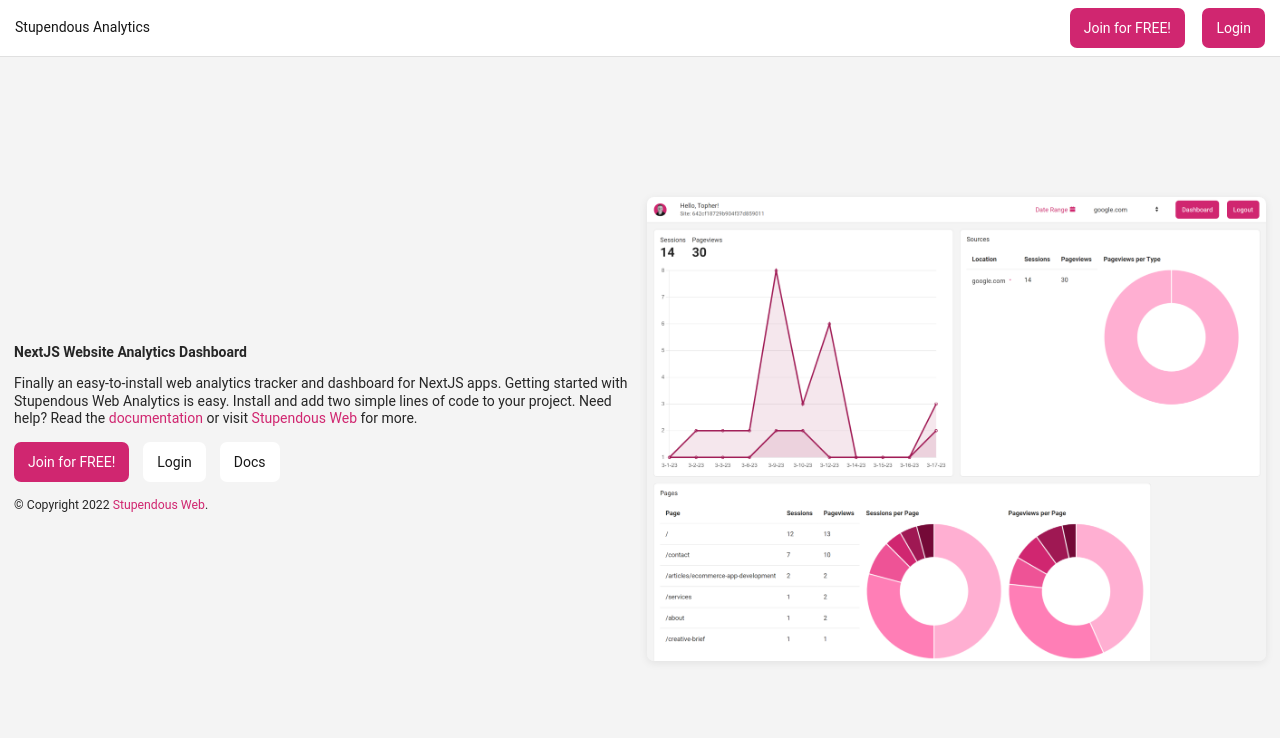
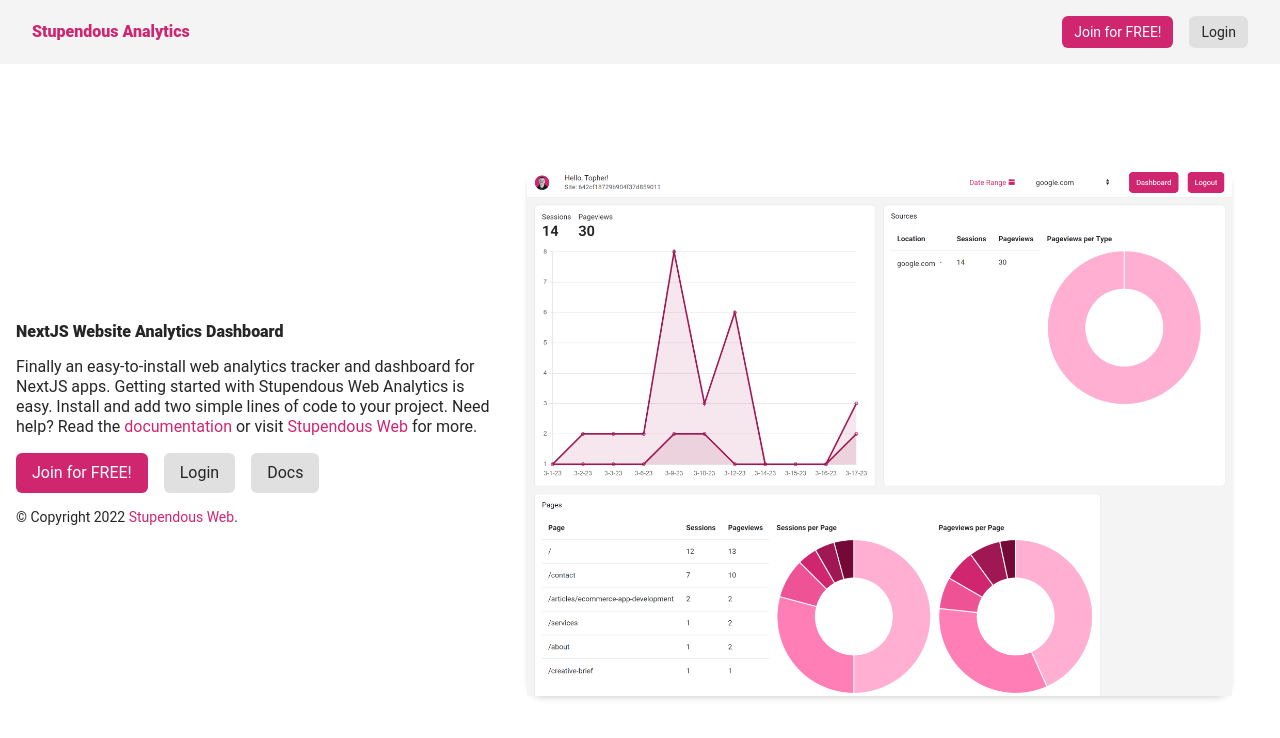
Before and after one commit to stupendous-web/stupendous-analytics, a Next.js app: page / in a window 1280 px wide. Shown: the top 738 px of the page. Built offline with nearby package versions, Linux system fonts and the light colour scheme; no server answers; a web font is replaced by a local one.

Commit message:
Think twice, code once.

```diff
--- a/components/Navigation.js
+++ b/components/Navigation.js
@@ -1,9 +1,10 @@
-import Link from "next/link";
+import NextLink from "next/link";
 import { useRouter } from "next/router";
 import { signOut, useSession } from "next-auth/react";
 import gravatar from "gravatar";
 
 import Filters from "./Filters";
+import { Box, Button, Flex, Heading, Link } from "@chakra-ui/react";
 
 export default function Navigation() {
   const router = useRouter();
@@ -11,82 +12,85 @@
   const { data: session } = useSession();
 
   return (
-    <nav className={"uk-navbar-container"} data-uk-navbar={""}>
+    <Flex align={"center"} bg={"gray.50"} px={8}>
       {router.pathname === "/app/dashboard" ? (
-        <div className={"uk-navbar-left"}>
-          <div className={"uk-navbar-item"}>
-            <Link href={"https://en.gravatar.com/connect"} target={"_blank"}>
+        <>
+          <Link
+            as={NextLink}
+            href={"https://en.gravatar.com/connect"}
+            target={"_blank"}
+          >
             <img
               src={gravatar.url(session?.user?.email)}
-                className={"uk-border-circle"}
-                style={{ width: "2rem" }}
+              style={{ width: "2rem", borderRadius: "1rem" }}
             />
           </Link>
-          </div>
-          <div className={"uk-navbar-item"}>
-            <div>
           <div>Hello, {session?.user?.name}!</div>
           <div className={"uk-text-small uk-text-muted"}>
             Site: {session?.user?.sites?.[0]?._id}
           </div>
-            </div>
-          </div>
-        </div>
+        </>
       ) : (
         <Link
+          as={NextLink}
           href={"/"}
           title={
             "NextJS Website Analytics Dashboard | Stupendous Web | If you want to build community, build stupendous software"
           }
-          className={"uk-navbar-item uk-logo"}
         >
-          Stupendous Analytics
+          <Heading pt={4}>Stupendous Analytics</Heading>
         </Link>
       )}
-      <div className={"uk-navbar-right"}>
+      <Box ml={"auto"}>
         {!!session?.user ? (
           <>
             {router.pathname === "/app/dashboard" && <Filters />}
-            <div className={"uk-navbar-item"}>
+            <>
               {router.pathname !== "/app/dashboard" && (
                 <Link
+                  as={NextLink}
                   href={"/app/dashboard"}
                   className={"uk-button uk-button-primary uk-margin-right"}
                 >
+                  <Button colorScheme={"primary"} mr={4}>
                     Dashboard
+                  </Button>
                 </Link>
               )}
-              <div
-                className={"uk-button uk-button-primary"}
+              <Button
+                colorScheme={"primary"}
                 onClick={() => signOut({ callbackUrl: "/" })}
               >
                 Logout
-              </div>
-            </div>
+              </Button>
+            </>
           </>
         ) : (
-          <div className={"uk-navbar-item"}>
+          <>
             <Link
+              as={NextLink}
               href={"/register"}
               title={
                 "Join for FREE! | NextJS Website Analytics Dashboard | Stupendous Web"
               }
-              className={"uk-button uk-button-primary uk-margin-right"}
             >
+              <Button colorScheme={"primary"} size={"sm"} mt={4} mr={4}>
                 Join for FREE!
+              </Button>
             </Link>
             <Link
               href={"/login"}
               title={
                 "Login | NextJS Website Analytics Dashboard | Stupendous Web"
               }
-              className={"uk-button uk-button-primary"}
             >
+              <Button colorScheme={"gray"} size={"sm"} mt={4}>
                 Login
+              </Button>
             </Link>
-          </div>
+          </>
         )}
-      </div>
-    </nav>
+      </Box>
+    </Flex>
   );
 }
--- a/package.json
+++ b/package.json
@@ -10,6 +10,9 @@
     "lint": "next lint"
   },
   "dependencies": {
+    "@chakra-ui/react": "^2.6.1",
+    "@emotion/react": "^11.11.0",
+    "@emotion/styled": "^11.11.0",
     "axios": "^1.1.3",
     "bcrypt": "^5.1.0",
     "chart.js": "^4.0.1",
@@ -18,6 +21,7 @@
     "dayjs": "^1.11.6",
     "eslint": "8.28.0",
     "eslint-config-next": "^13.4.3",
+    "framer-motion": "^10.12.12",
     "gravatar": "^1.8.2",
     "mongodb": "^5.0.1",
     "next": "^13.4.3",
--- a/pages/_app.js
+++ b/pages/_app.js
@@ -1,8 +1,10 @@
-import uikit from "uikit";
-import "../styles/uikit/uikit.css";
+import uikit from "uikit"; // TODO: Remove
 import { Provider } from "../lib/context";
 import { SessionProvider } from "next-auth/react";
 import "remixicon/fonts/remixicon.css";
+import { ChakraBaseProvider } from "@chakra-ui/react"; // TODO: Remove
+
+import theme from "../utils/chakraHelper";
 
 export default function MyApp({
   Component,
@@ -18,10 +20,12 @@
   );
 
   return (
-    <SessionProvider session={session}>
-      <Provider>
-        <Component {...pageProps} />
-      </Provider>
-    </SessionProvider>
+    <ChakraBaseProvider theme={theme}>
+      <SessionProvider session={session}>
+        <Provider>
+          <Component {...pageProps} />
+        </Provider>
+      </SessionProvider>
+    </ChakraBaseProvider>
   );
 }
--- a/pages/index.js
+++ b/pages/index.js
@@ -1,11 +1,20 @@
 import Head from "next/head";
-import Link from "next/link";
+import NextLink from "next/link";
 import Image from "next/image";
 import { useSession } from "next-auth/react";
 
 import Navigation from "../components/Navigation";
 
 import screenshot from "../images/screenshot.png";
+import {
+  Box,
+  Container,
+  Flex,
+  Heading,
+  Text,
+  Link,
+  Button,
+} from "@chakra-ui/react";
 
 export default function Home() {
   const { data: session } = useSession();
@@ -27,23 +36,18 @@
         <meta property={"og:type"} content={"website"} />
       </Head>
       <Navigation />
-      <div style={{ overflowY: "auto" }}>
-        <div className={"uk-container uk-container-large"}>
-          <div
-            className={"uk-child-width-1-2@s uk-flex-middle"}
-            data-uk-grid={""}
-            style={{ height: "calc(100vh - 4rem)" }}
-          >
-            <div>
-              <p className={"uk-text-bold"}>
-                NextJS Website Analytics Dashboard
-              </p>
-              <p>
+      <Box style={{ overflowY: "auto" }}>
+        <Container maxW={"container.xl"}>
+          <Flex align={"center"} style={{ height: "calc(100vh - 4rem)" }}>
+            <Box>
+              <Heading as={"h1"}>NextJS Website Analytics Dashboard</Heading>
+              <Text>
                 Finally an easy-to-install web analytics tracker and dashboard
                 for NextJS apps. Getting started with Stupendous Web Analytics
                 is easy. Install and add two simple lines of code to your
                 project. Need help? Read the{" "}
                 <Link
+                  as={NextLink}
                   href={
                     "https://github.com/stupendous-web/stupendous-analytics-next"
                   }
@@ -51,80 +55,80 @@
                   documentation
                 </Link>{" "}
                 or visit{" "}
-                <a
+                <Link
+                  as={NextLink}
                   href={"https://stupendousweb.com"}
                   title={"Web App Development Services | Stupendous Web"}
                 >
                   Stupendous Web
-                </a>{" "}
+                </Link>{" "}
                 for more.
-              </p>
-              <p>
+              </Text>
               {session?.user ? (
                 <>
                   <Link
+                    as={NextLink}
                     href={"/app/dashboard"}
-                      className={"uk-button uk-button-primary uk-margin-right"}
                     title={
                       "Dashboard | NextJS Website Analytics Dashboard | Stupendous Web"
                     }
                   >
+                    <Button colorScheme={"primary"} mr={4}>
                       Dashboard
+                    </Button>{" "}
                   </Link>
                 </>
               ) : (
                 <>
                   <Link
                     href={"/register"}
-                      className={"uk-button uk-button-primary uk-margin-right"}
                     title={
                       "Join for FREE! | NextJS Website Analytics Dashboard | Stupendous Web"
                     }
                   >
+                    <Button colorScheme={"primary"} mr={4}>
                       Join for FREE!
+                    </Button>
                   </Link>
                   <Link
+                    as={NextLink}
                     href={"/login"}
-                      className={"uk-button uk-button-default uk-margin-right"}
                     title={
                       "Login | NextJS Website Analytics Dashboard | Stupendous Web"
                     }
                   >
+                    <Button colorScheme={"gray"} mr={4}>
                       Login
+                    </Button>
                   </Link>
                 </>
               )}
               <Link
+                as={NextLink}
                 href={
                   "https://github.com/stupendous-web/stupendous-analytics-next"
                 }
-                  className={"uk-button uk-button-default"}
               >
-                  Docs
+                <Button colorScheme={"gray"}>Docs</Button>
               </Link>
-              </p>
-              <p className={"uk-text-small"}>
+              <Text fontSize={"sm"} className={"uk-text-small"}>
                 &copy; Copyright 2022{" "}
-                <a
+                <Link
+                  as={NextLink}
                   href={"https://stupendousweb.com"}
                   title={"Web App Development Services | Stupendous Web"}
                 >
                   Stupendous Web
-                </a>
+                </Link>
                 .
-              </p>
-            </div>
-            <div>
-              <Image
-                src={screenshot}
-                alt={"NextJS Web Analytics Dashboard"}
-                className={"uk-padding uk-padding-remove uk-box-shadow-small"}
-                style={{ borderRadius: ".5rem" }}
-              />
-            </div>
-          </div>
-        </div>
-      </div>
+              </Text>
+            </Box>
+            <Box boxShadow={"md"} borderRadius={"2xl"} m={8}>
+              <Image src={screenshot} alt={"NextJS Web Analytics Dashboard"} />
+            </Box>
+          </Flex>
+        </Container>
+      </Box>
     </>
   );
 }
--- /dev/null
+++ b/utils/chakraHelper.js
@@ -0,0 +1,91 @@
+import { extendTheme } from "@chakra-ui/react";
+
+const theme = extendTheme({
+  colors: {
+    primary: {
+      50: "#fff0f7",
+      100: "#ffd6e8",
+      200: "#ffafd2",
+      300: "#ff7eb6",
+      400: "#ee5396",
+      500: "#d02670",
+      600: "#9f1853",
+      700: "#740937",
+      800: "#510224",
+      900: "#2a0a18",
+    },
+    cyan: {
+      50: "#e5f6ff",
+      100: "#bae6ff",
+      200: "#82cfff",
+      300: "#33b1ff",
+      400: "#1192e8",
+      500: "#0072c3",
+      600: "#00539a",
+      700: "#393939",
+      800: "#003a6d",
+      900: "#061727",
+    },
+    gray: {
+      50: "#f4f4f4",
+      100: "#e0e0e0",
+      200: "#c6c6c6",
+      300: "#a8a8a8",
+      400: "#8d8d8d",
+      500: "#6f6f6f",
+      600: "#525252",
+      700: "#393939",
+      800: "#262626",
+      900: "#161616",
+    },
+  },
+  styles: {
+    global: {
+      "html, body": {
+        fontSize: "16px",
+        color: "gray.800",
+        overflowX: "hidden",
+        lineHeight: 1.25,
+      },
+    },
+  },
+  fonts: {
+    heading: "roboto, sans-serif",
+    body: "roboto, sans-serif",
+  },
+  fontSizes: {
+    "4xl": "1rem",
+  },
+  fontWeights: {
+    bold: 800,
+  },
+
+  components: {
+    Heading: {
+      baseStyle: {
+        mb: 4,
+      },
+    },
+    Text: {
+      baseStyle: {
+        mb: 4,
+      },
+    },
+    Link: {
+      baseStyle: {
+        color: "primary.500",
+        _hover: {
+          textDecoration: "none",
+        },
+      },
+    },
+    Button: {
+      baseStyle: {
+        fontWeight: "normal",
+        mb: 4,
+      },
+    },
+  },
+});
+
+export default theme;
```
Also changed, not shown: 1 other file (tests, documents, lock files or other folders). Lines whose indentation alone changed are shown as unchanged.
